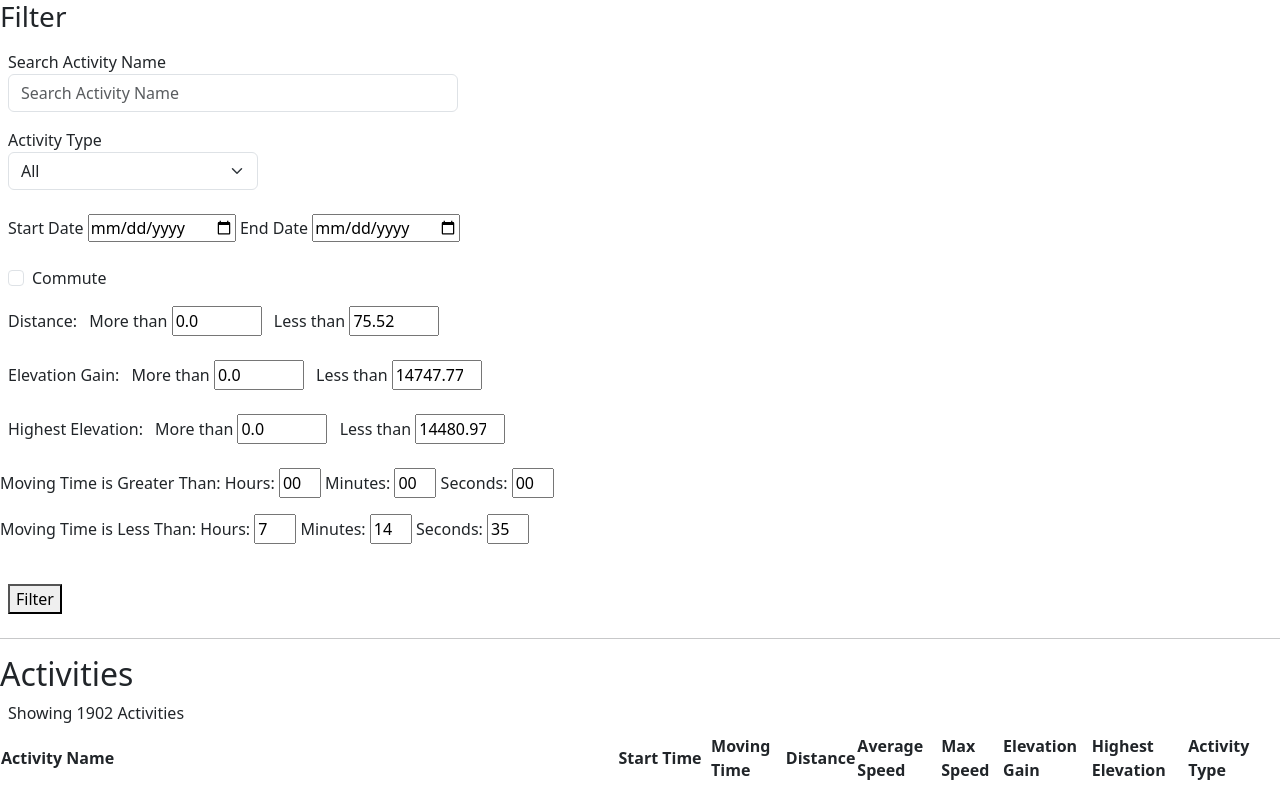
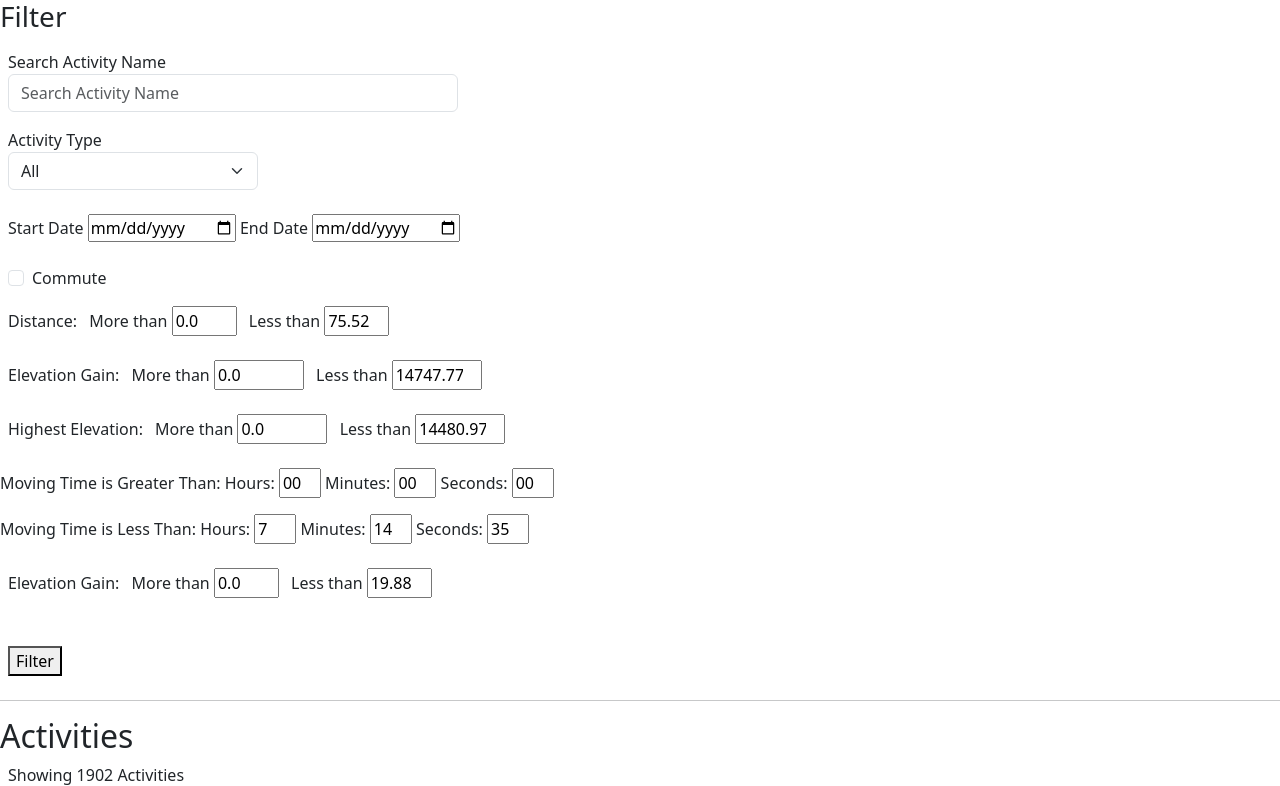
Before and after one commit to KColagiovanni/Strava_Activity, a Flask app: page /activities in a window 1280 px wide. Shown: the top 786 px of the page. Run offline with Flask 3, Linux system fonts and the light colour scheme.

Commit message:
The average speed filter is fully implemented and working.

```diff
--- a/app.py
+++ b/app.py
@@ -101,6 +101,8 @@ def activity():
     print(f"request.form.get('less_than_seconds') is: {request.form.get('less_than_seconds')}")
     print(f"request.form.get('less_than_minutes') is: {request.form.get('less_than_minutes')}")
     print(f"request.form.get('less_than_hours') is: {request.form.get('less_than_hours')}")
+    print(f"request.form.get('more_than_average_speed') is: {request.form.get('more_than_average_speed')}")
+    print(f"request.form.get('less_than_average_speed') is: {request.form.get('less_than_average_speed')}")
 
     # When the form is submitted
     if request.method == 'POST':
@@ -121,6 +123,8 @@ def activity():
         less_than_seconds_value = request.form.get('less_than_seconds')
         less_than_minutes_value = request.form.get('less_than_minutes')
         less_than_hours_value = request.form.get('less_than_hours')
+        min_average_speed_value = request.form.get('more_than_average_speed')
+        max_average_speed_value = request.form.get('less_than_average_speed')
 
         more_than_value = convert_time_to_seconds(
             more_than_seconds_value,
@@ -158,7 +162,11 @@ def activity():
             .filter(max_highest_elevation_value >= Activity.highest_elevation)
             .filter(more_than_value <= Activity.moving_time_seconds)
             .filter(less_than_value >= Activity.moving_time_seconds)
-            .order_by(Activity.start_time  # Order activities by date
+            .filter(min_average_speed_value <= Activity.average_speed)
+            .filter(max_average_speed_value >= Activity.average_speed)
+
+            # .order_by(Activity.start_time  # Order activities by date
+            .order_by(Activity.average_speed  # Order activities by average speed
             # .order_by(Activity.distance  # Order activities by distance
             # .order_by(Activity.elevation_gain  # Order activities by elevation gain
             # .order_by(Activity.highest_elevation  # Order activities by highest elevation
@@ -190,8 +198,9 @@ def activity():
 
     longest_moving_time_split = split_time_string(Activity.query.order_by(Activity.moving_time.desc()).first().moving_time)
     shortest_moving_time_split = split_time_string(Activity.query.order_by(Activity.moving_time).first().moving_time)
-    print(f'longest_moving_time_split is: {longest_moving_time_split}')
-    print(f'shortest_moving_time_split is: {shortest_moving_time_split}')
+
+    min_activities_average_speed = Activity.query.order_by(Activity.average_speed).first().average_speed
+    max_activities_average_speed = Activity.query.order_by(Activity.average_speed.desc()).first().average_speed
 
     # Group the activity types and create a list of each activity type to be used to populate the dropdown menu options.
     activity_type_categories = Activity.query.with_entities(Activity.activity_type).group_by(Activity.activity_type).all()
@@ -211,7 +220,9 @@ def activity():
         min_activities_highest_elevation = min_activities_highest_elevation,
         max_activities_highest_elevation = max_activities_highest_elevation,
         longest_moving_time_split=longest_moving_time_split,
-        shortest_moving_time_split=shortest_moving_time_split
+        shortest_moving_time_split=shortest_moving_time_split,
+        min_activities_average_speed=min_activities_average_speed,
+        max_activities_average_speed=max_activities_average_speed
     )
 
 @app.route('/activity/<activity_id>', methods=['GET'])
--- a/database.py
+++ b/database.py
@@ -134,6 +134,7 @@ class Database:
 
             # Calculate avg speed and create a new column
             desired_data['average_speed'] = desired_data.apply(self.calculate_average_speed, axis=1)
+            desired_data['average_speed'] = desired_data['average_speed'].fillna(0)
 
             desired_data['Moving Time Seconds'] = desired_data['Moving Time'].copy()
             desired_data['Moving Time'] = desired_data['Moving Time'].apply(self.convert_seconds_to_time_format)
--- a/static/css/main.css
+++ b/static/css/main.css
@@ -2,10 +2,18 @@ h6, p {
     display: inline;
 }
 
-.number_input {
+.number_input_eight_char {
     width: 90px;
 }
 
-.number_input_time {
+.number_input_six_char {
+    width: 65px;
+}
+
+.number_input_five_char {
+    width: 65px;
+}
+
+.number_input_two_char {
     width: 42px;
 }
--- a/templates/filter_activities.html
+++ b/templates/filter_activities.html
@@ -70,7 +70,7 @@
                 <p>Distance: </p>
 
                 <label  class="ms-2 my-2" for="more_than_distance_filter">More than</label>
-                <input  class="my-2 number_input"
+                <input  class="my-2 number_input_six_char"
                         type="number"
                         id="more_than_distance_filter"
                         name="more_than_distance"
@@ -80,7 +80,7 @@
                         step="0.01"/>
 
                 <label  class="ms-2 my-2" for="less_than_distance_filter">Less than</label>
-                <input  class="my-2 number_input"
+                <input  class="my-2 number_input_six_char"
                         type="number"
                         id="less_than_distance_filter"
                         name="less_than_distance"
@@ -95,7 +95,7 @@
                 <p>Elevation Gain: </p>
 
                 <label  class="ms-2 my-2" for="more_than_elevation_gain_filter">More than</label>
-                <input  class="my-2 number_input"
+                <input  class="my-2 number_input_eight_char"
                         type="number"
                         id="more_than_elevation_gain_filter"
                         name="more_than_elevation_gain"
@@ -105,7 +105,7 @@
                         step="0.01"/>
 
                 <label  class="ms-2 my-2" for="less_than_elevation_gain_filter">Less than</label>
-                <input  class="my-2 number_input"
+                <input  class="my-2 number_input_eight_char"
                         type="number"
                         id="less_than_elevation_gain_filter"
                         name="less_than_elevation_gain"
@@ -121,7 +121,7 @@
                 <p>Highest Elevation: </p>
 
                 <label  class="ms-2 my-2" for="more_than_highest_elevation_filter">More than</label>
-                <input  class="my-2 number_input"
+                <input  class="my-2 number_input_eight_char"
                         type="number"
                         id="more_than_highest_elevation_filter"
                         name="more_than_highest_elevation"
@@ -131,7 +131,7 @@
                         step="0.01"/>
 
                 <label  class="ms-2 my-2" for="less_than_highest_elevation_filter">Less than</label>
-                <input  class="my-2 number_input"
+                <input  class="my-2 number_input_eight_char"
                         type="number"
                         id="less_than_highest_elevation_filter"
                         name="less_than_highest_elevation"
@@ -142,10 +142,11 @@
 
             </div>
 
+            <!-- Number boxes to filter greater than moving time -->
             <div>
                 <p>Moving Time is Greater Than: </p>
                 <label for="more_than_hours">Hours:</label>
-                <input  class="my-2 number_input_time"
+                <input  class="my-2 number_input_two_char"
                         type="number"
                         id="more_than_hours"
                         name="more_than_hours"
@@ -155,7 +156,7 @@
                         step="1"/>
 
                 <label for="more_than_minutes">Minutes:</label>
-                <input  class="my-2 number_input_time"
+                <input  class="my-2 number_input_two_char"
                         type="number"
                         id="more_than_minutes"
                         name="more_than_minutes"
@@ -165,7 +166,7 @@
                         step="1"/>
 
                 <label for="more_than_seconds">Seconds:</label>
-                <input  class="my-2 number_input_time"
+                <input  class="my-2 number_input_two_char"
                     type="number"
                     id="more_than_seconds"
                     name="more_than_seconds"
@@ -175,10 +176,11 @@
                     step="1"/>
           </div>
 
+            <!-- Number boxes to filter less than moving time -->
             <div>
                 <p>Moving Time is Less Than: </p>
                 <label for="less_than_hours">Hours:</label>
-                <input  class="my-2 number_input_time"
+                <input  class="my-2 number_input_two_char"
                         type="number"
                         id="less_than_hours"
                         name="less_than_hours"
@@ -188,7 +190,7 @@
                         step="1"/>
 
                 <label for="less_than_minutes">Minutes:</label>
-                <input  class="my-2 number_input_time"
+                <input  class="my-2 number_input_two_char"
                         type="number"
                         id="less_than_minutes"
                         name="less_than_minutes"
@@ -198,7 +200,7 @@
                         step="1"/>
 
                 <label for="less_than_seconds">Seconds:</label>
-                <input  class="my-2 number_input_time"
+                <input  class="my-2 number_input_two_char"
                         type="number"
                         id="less_than_seconds"
                         name="less_than_seconds"
@@ -208,6 +210,32 @@
                         step="1"/>
             </div>
 
+            <!-- Number boxes to filter activity average speed by min and max -->
+            <div class="ms-2 my-2">
+                <p>Elevation Gain: </p>
+
+                <label  class="ms-2 my-2" for="more_than_average_speed_filter">More than</label>
+                <input  class="my-2 number_input_five_char"
+                        type="number"
+                        id="more_than_average_speed_filter"
+                        name="more_than_average_speed"
+                        value="{{ min_activities_average_speed }}"
+                        min="{{ min_activities_average_speed }}"
+                        max="{{ max_activities_average_speed }}"
+                        step="0.01"/>
+
+                <label  class="ms-2 my-2" for="less_than_average_speed_filter">Less than</label>
+                <input  class="my-2 number_input_five_char"
+                        type="number"
+                        id="less_than_average_speed_filter"
+                        name="less_than_average_speed"
+                        value="{{ max_activities_average_speed }}"
+                        min="{{ min_activities_average_speed }}"
+                        max="{{ max_activities_average_speed }}"
+                        step="0.01"/>
+
+            </div>
+
             <br>
             <!-- Submit the form -->
             <button type="submit"
@@ -215,17 +243,11 @@
             </button>
         </form>
 
-    <!--        <button class="btn btn-secondary dropdown-toggle" type="button" data-bs-toggle="dropdown" aria-expanded="false" onchange="getDropdownValue()">-->
-    <!--            Filter by Activity-->
-    <!--        </button>-->
-    <!--        <ul class="dropdown-menu">-->
-    <!--            {% for type in activity_type_list %}-->
-    <!--                <li><a class="dropdown-item" value="{{ type }}">{{ type }}</a></li>-->
-    <!--            {% endfor %}-->
-    <!--        </ul>-->
-<!--        <div id="activity-type" class="ms-2 mb-2">Showing All Activities</div>-->
     </div>
+
+    <!-- Horizontal Line -->
     <hr>
+
     <h2>Activities</h2>
     <div class="ms-2 my-2">{{ num_of_activities }}</div>
     <table>
```
Also changed, not shown: instance/strava_data.db.
